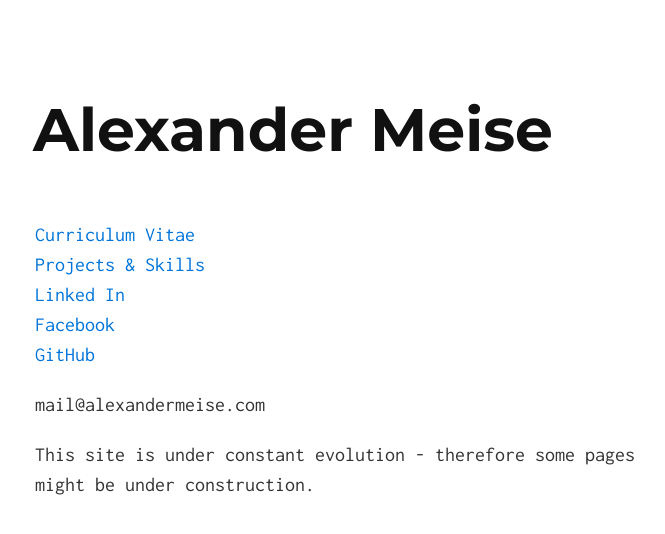
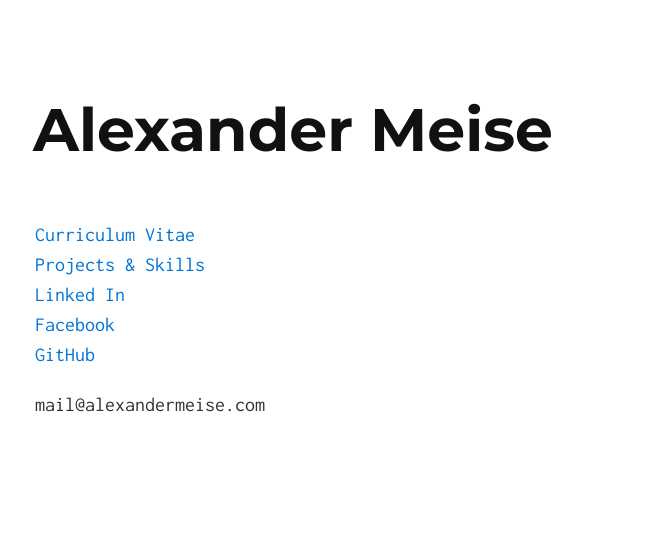
Before and after one commit to alexmeise/alexmeise.github.io, a Jekyll site: the page built from index.md, in a window 1280 px wide. Shown: the top 534 px of the page, without its empty margins (305-970 px from the left). Built offline with Jekyll 4.4.1, drawn with Linux system fonts in a browser that asks for light colours.

Commit message:
Update index.md

```diff
--- a/index.md
+++ b/index.md
@@ -1,12 +1,10 @@
 ---
 layout: default
 ---
-[Curriculum Vitae](https://alexmeise.github.io/improvingsite/cv)
-[Projects & Skills](http://alexmeise.github.io/improvingsite/projects)
+[Curriculum Vitae](https://alexmeise.github.io/cv)
+[Projects & Skills](http://alexmeise.github.io/projects)
 [Linked In](https://www.linkedin.com/in/alexander-meise-7574a153/)
 [Facebook](https://www.facebook.com/peloerata)
 [GitHub](https://github.com/alexmeise)
 
 mail@alexandermeise.com
-
-This site is under constant evolution - therefore some pages might be under construction.
```
